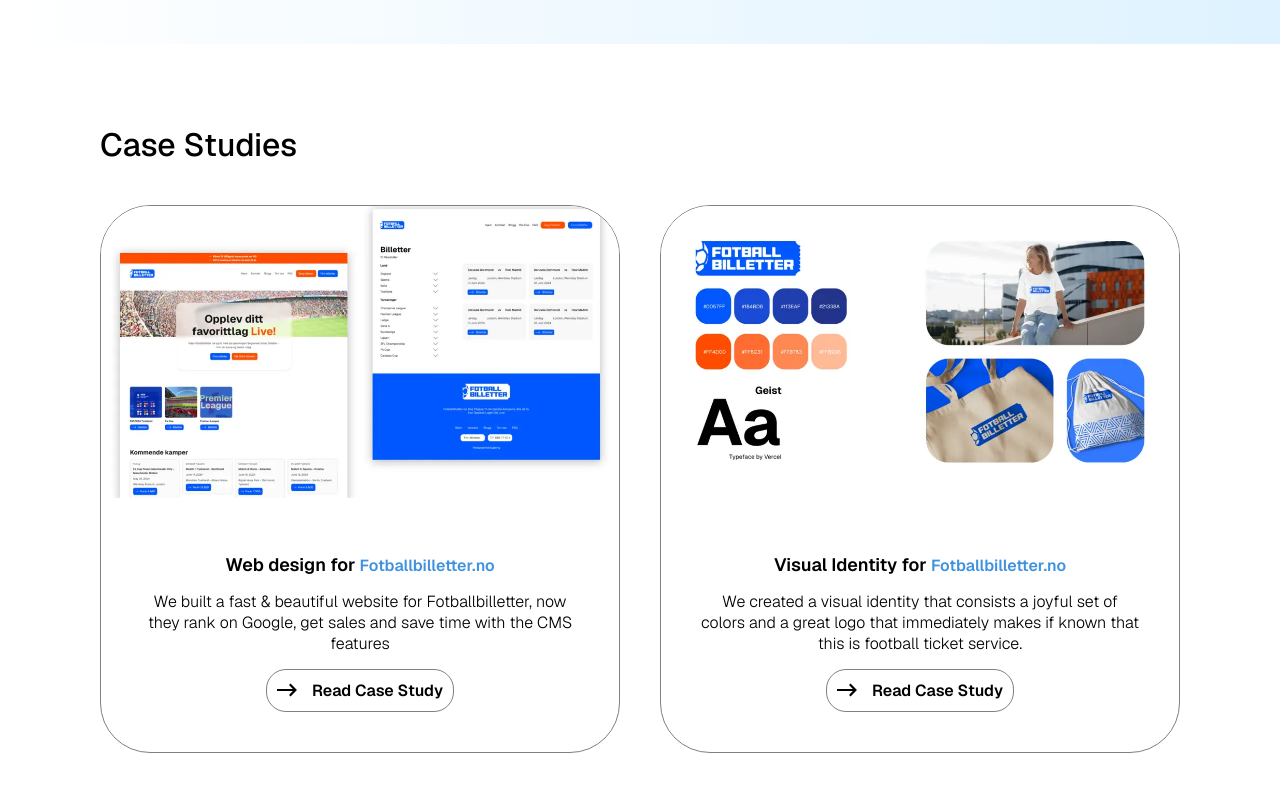
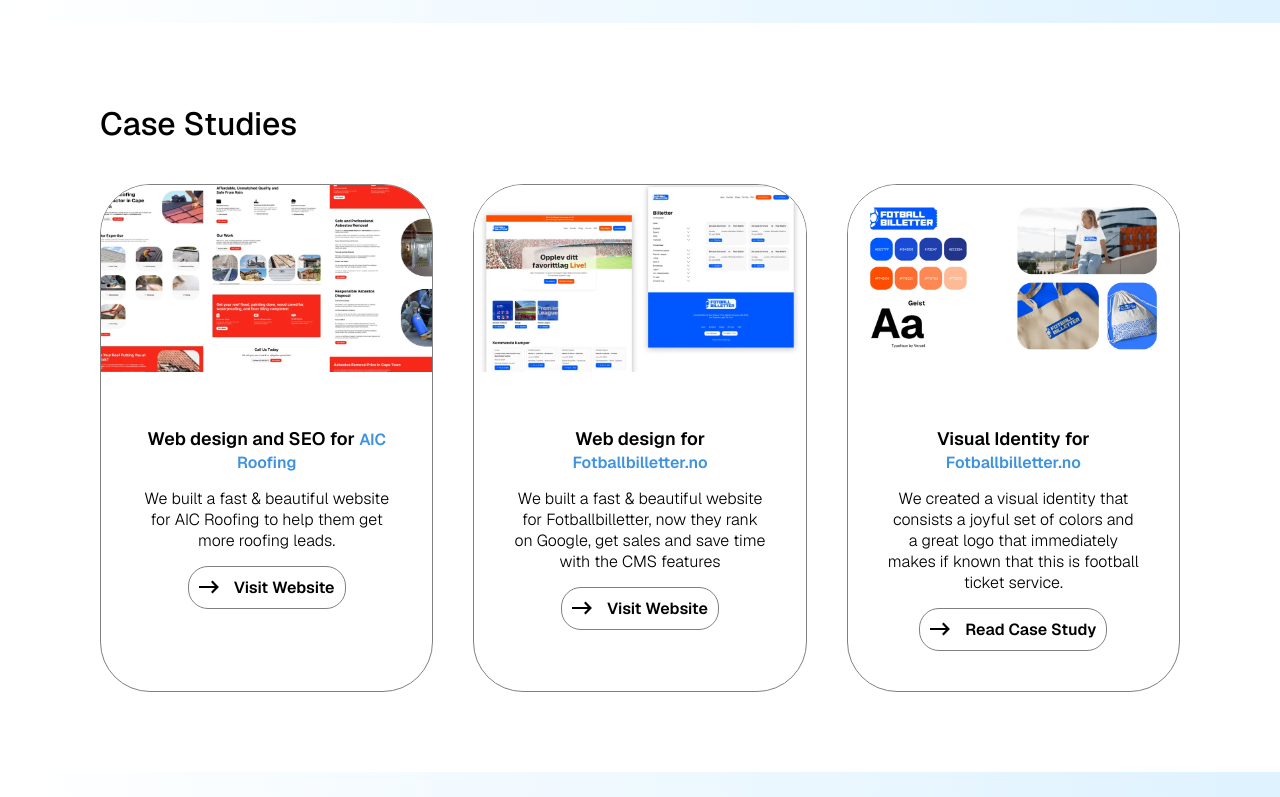
Before and after one commit to hewar-saber/reviewsurplus-site, a Next.js app: page / in a window 1280 px wide. Shown: the part 2000-2797 px from the top of the page. Built offline with nearby package versions, Linux system fonts and the light colour scheme.

Commit message:
Added new casestudy

```diff
--- a/app/case-studies/fotballbilletter-webdesign/page.tsx
+++ /dev/null
@@ -1,5 +0,0 @@
-import ComingSoon from '@/components/ComingSoon/ComingSoon'
-
-export default function FotballbilletterVisualIdentity() {
-    return <ComingSoon />
-}
--- a/app/webdesign-and-seo/page.tsx
+++ b/app/webdesign-and-seo/page.tsx
@@ -80,8 +80,8 @@
                         imgSrc={moneyBagIcon.src}
                         imgWidth={30}
                         imgAlt='Money Bag Icon'
-                        title='Increased Revenue'
-                        description='You now have an increased revenue as a result of the higher ranking on Google and higher conversion rate.'
+                        title='Increased Conversion'
+                        description='You get a website that converts more of the traffic into paying customers, resulting in increased revenue.'
                     />
                 </Cards>
                 <CTA />
--- a/components/Buttons/Buttons.module.scss
+++ b/components/Buttons/Buttons.module.scss
@@ -13,10 +13,6 @@
     font-weight: bolder;
     text-decoration: none;
     font-weight: 600;
-
-    &.fullHeight {
-        height: 100%;
-    }
 
     &.primary {
         background: var(--primary-100);
@@ -55,3 +51,9 @@
 
     flex-wrap: wrap;
 }
+
+@media (max-width: 500px) {
+    .button {
+        width: 100%;
+    }
+}
--- a/components/Buttons/Buttons.tsx
+++ b/components/Buttons/Buttons.tsx
@@ -6,18 +6,24 @@
     children,
     type = 'primary',
     href,
-    fullHeight = false
+    fullHeight = false,
+    newTab = false
 }: {
     children: React.ReactNode
     type?: 'primary' | 'secondary'
     href: string
     fullHeight?: boolean
+    newTab?: boolean
 }) {
     const className = `${styles.button} ${
         type === 'primary' ? styles.primary : styles.secondary
     } ${fullHeight ? styles.fullHeight : ''}`
     return (
-        <a className={className} href={href}>
+        <a
+            className={className}
+            href={href}
+            target={`${newTab ? '_blank' : '_self'}`}
+        >
             <img src={arrowIcon.src} alt='Arrow Icon' width={20} height={20} />
             {children}
         </a>
--- a/components/CTA/CTA.module.scss
+++ b/components/CTA/CTA.module.scss
@@ -2,7 +2,6 @@
 a.secondary {
     display: block;
     width: max-content;
-    height: 50px;
     padding: var(--form-element-padding) calc(var(--form-element-padding) * 2);
 
     border-radius: var(--form-element-radius);
--- a/components/CaseStudies/CaseStudies.tsx
+++ b/components/CaseStudies/CaseStudies.tsx
@@ -6,6 +6,43 @@
 export default function CaseStudies() {
     return (
         <div className={styles.cards}>
+            <figure>
+                <Image
+                    src='/images/aic-website.webp'
+                    alt='Web design & SEO for AIC Roofing'
+                    width={800}
+                    height={500}
+                    layout='responsive'
+                    sizes='(max-width: 900px) 100vw, 50vw'
+                    loading='lazy'
+                />
+                <figcaption>
+                    <b className={styles.title}>
+                        Web design and SEO for{' '}
+                        <LinkWrapper>
+                            <a
+                                href='https://afritechcons.com'
+                                target='_blank'
+                                rel='noreferrer nofollow
+				'
+                            >
+                                AIC Roofing
+                            </a>
+                        </LinkWrapper>
+                    </b>
+                    <p>
+                        We built a fast & beautiful website for AIC Roofing to
+                        help them get more roofing leads.
+                    </p>
+                    <WithArrow
+                        href='https://afritechcons.com/'
+                        type='secondary'
+                        newTab
+                    >
+                        Visit Website
+                    </WithArrow>
+                </figcaption>
+            </figure>
             <figure>
                 <Image
                     src='/images/Fotballbilletter-website.webp'
@@ -36,10 +73,11 @@
                         save time with the CMS features
                     </p>
                     <WithArrow
-                        href='/case-studies/fotballbilletter-webdesign'
+                        href='https://fotballbilletter.no/'
                         type='secondary'
+                        newTab
                     >
-                        Read Case Study
+                        Visit Website
                     </WithArrow>
                 </figcaption>
             </figure>
--- a/components/ComingSoon/ComingSoon.module.scss
+++ b/components/ComingSoon/ComingSoon.module.scss
@@ -6,6 +6,9 @@
     gap: var(--group-medium);
     padding: 0 var(--body-padding);
     height: calc(100vh - var(--header-height));
+    h1 {
+        text-align: center;
+    }
     p {
         text-align: center;
     }
--- a/components/Header/Header.module.scss
+++ b/components/Header/Header.module.scss
@@ -10,10 +10,12 @@
     backdrop-filter: blur(10px);
     height: var(--header-height);
     padding: 0 var(--body-padding);
+    flex-wrap: wrap;
     .links {
         display: flex;
         align-items: center;
         gap: var(--group-small);
+        margin-left: auto;
 
         .link {
             color: var(--foreground-400);
```
Also changed, not shown: public/images/aic-website.webp (added).
